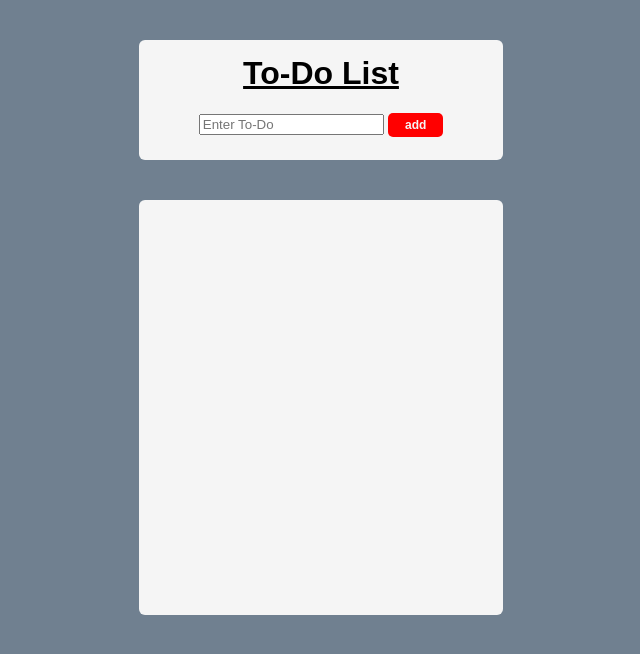
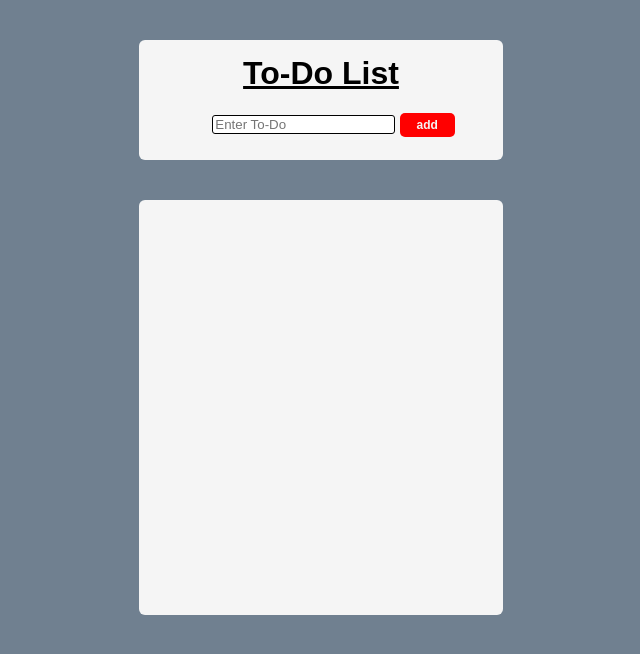
Before and after one commit to IreeHale/To-Do-List, a plain HTML site: page index2.html in a window 1280 px wide. Shown: the whole page, without its empty margins (319-959 px from the left). Drawn offline with Linux system fonts and the light colour scheme.

Commit message:
fixing js code and styling search bar

```diff
--- a/Todo.js
+++ b/Todo.js
@@ -1,7 +1,7 @@
 //create variable connected to the class items in the index file
-input = document.getElementById("search");
-add = document.getElementById("add");
-container = document.getElementsByClassName("container2");
+let input = document.getElementById("search");
+let add = document.getElementById("add");
+let container = document.getElementsByClassName("container2");
 //create add btn functionality to add to do items
 //create line through functionality for the todo when clicked
 //when you want to delete something you dble click it to remove it
--- a/styling.css
+++ b/styling.css
@@ -15,6 +15,12 @@ body {
 .container h1{
     padding-top: 15px;
     text-decoration: underline;
+}
+
+#search{
+    margin-left: 25px;
+    border-radius: 3px;
+    border: 1px solid black;
 }
 
 #add{
```
